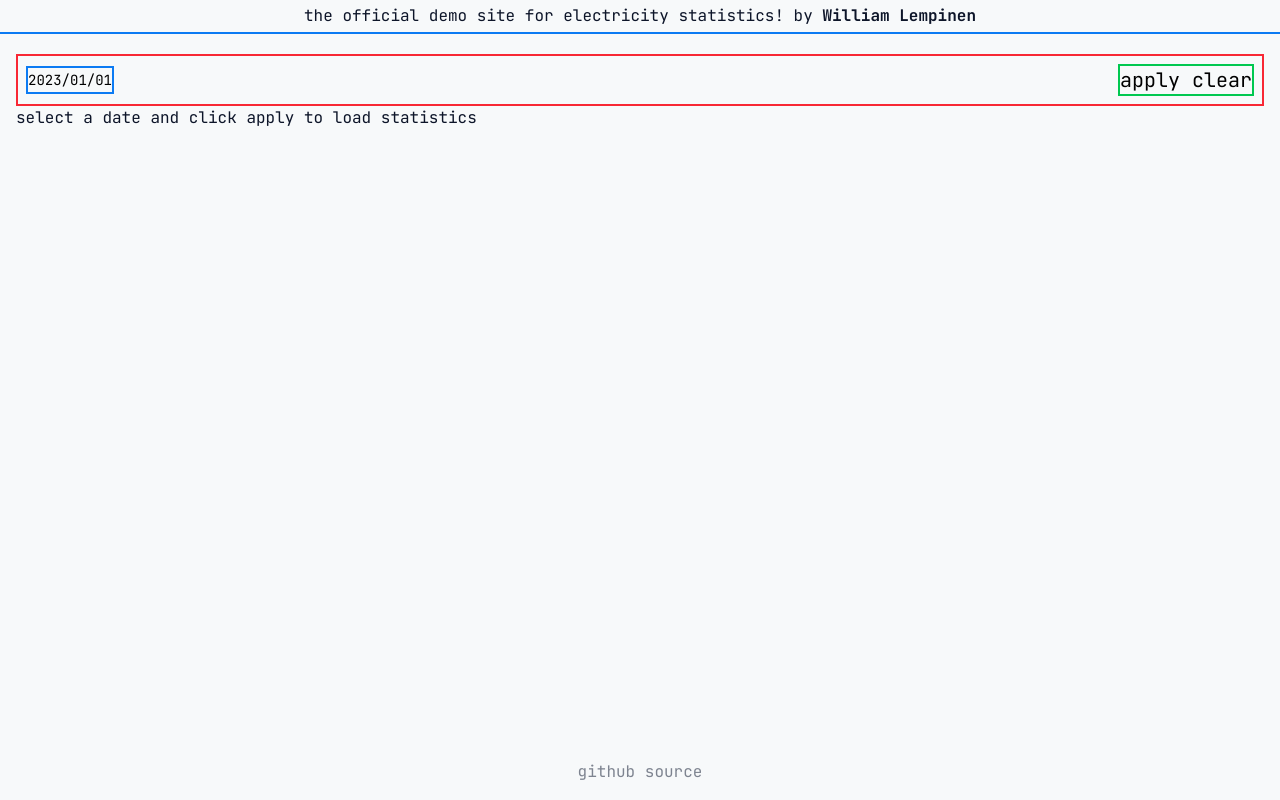
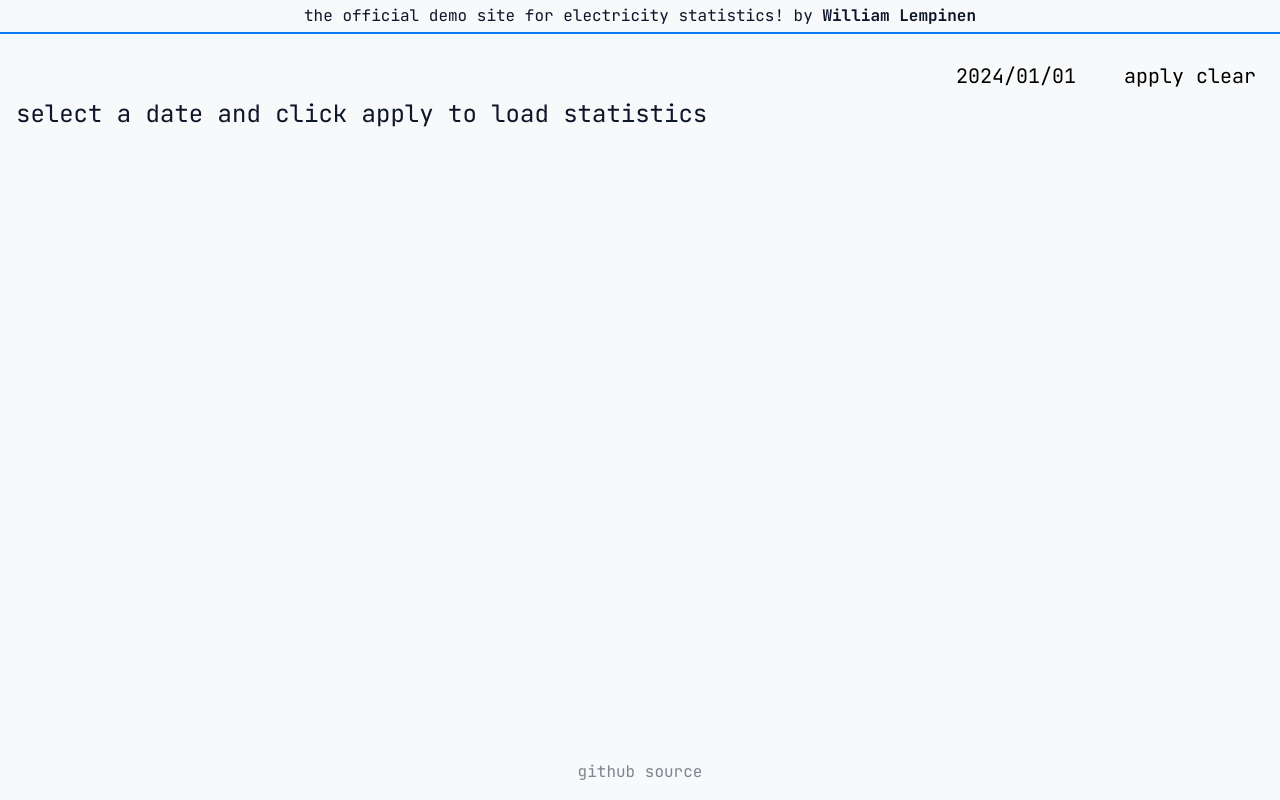
Before and after one commit to williamlempinen/kilowatch, a React (Vite) app in the folder kw-web/: page /statistics in a window 1280 px wide. Before the commit this address led to /. Built offline with nearby package versions, Linux system fonts and the light colour scheme; a web font is replaced by a local one.

Commit message:
kw-web: errorboundary

```diff
--- a/kw-web/src/App.tsx
+++ b/kw-web/src/App.tsx
@@ -4,17 +4,20 @@ import { BrowserRouter, Navigate, Route, Routes } from 'react-router'
 import { ReactQueryDevtools } from '@tanstack/react-query-devtools/production'
 import { QueryClientProvider } from '@tanstack/react-query'
 import { queryClient } from './queryClient.ts'
+import ErrorBoundary from './components/error-boundary.tsx'
 
 function App() {
     return (
         <QueryClientProvider client={queryClient}>
             <BrowserRouter>
-                <Layout>
-                    <Routes>
-                        <Route path={'/'} element={<Statistics />} />
-                        <Route path="/*" element={<Navigate to={'/'} replace />} />
-                    </Routes>
-                </Layout>
+                <ErrorBoundary>
+                    <Layout>
+                        <Routes>
+                            <Route path={'/statistics'} element={<Statistics />} />
+                            <Route path="/*" element={<Navigate to={'/statistics'} replace />} />
+                        </Routes>
+                    </Layout>
+                </ErrorBoundary>
             </BrowserRouter>
             <ReactQueryDevtools initialIsOpen={false} />
         </QueryClientProvider>
--- a/kw-web/src/api.ts
+++ b/kw-web/src/api.ts
@@ -1,8 +1,20 @@
 import { API_BASE } from './constants.ts'
 
-class ApiError extends Error {
-    constructor(message: string) {
+export interface ApiErrorBody {
+    timestamp: string
+    status: string
+    message: string
+}
+
+export class ApiError extends Error {
+    readonly status: number
+    readonly body: ApiErrorBody | null
+
+    constructor(message: string, status: number, body: ApiErrorBody | null = null) {
         super(message)
+        this.name = 'ApiError'
+        this.status = status
+        this.body = body
     }
 }
 
@@ -62,7 +74,13 @@ async function apiFetch<T>(
     })
 
     if (!response.ok) {
-        throw new ApiError(`Request to ${path} failed: ${response.status} ${response.statusText}`)
+        let body: ApiErrorBody | null = null
+        try {
+            body = await response.json()
+        } catch {
+            /* empty */
+        }
+        throw new ApiError(body?.message ?? response.statusText, response.status, body)
     }
 
     return (await response.json()) as T
--- a/kw-web/src/components/datepicker.tsx
+++ b/kw-web/src/components/datepicker.tsx
@@ -15,24 +15,22 @@ function ChartDatePicker({ disabled, selectedDate, onDateChange }: ChartDatePick
         <button
             type="button"
             disabled={disabled}
-            className="flex w-full items-center justify-center hover:underline hover:underline-offset-4"
+            className="flex w-full items-center justify-center"
         >
             {!selectedDate && <span className="text-md">select date</span>}
             {selectedDate && (
-                <span className="md:text-md text-sm">{toDayParam(selectedDate, true)}</span>
+                <span className="md:text-md text-xl">{toDayParam(selectedDate, true)}</span>
             )}
         </button>
     )
 
     return (
-        <div className="flex w-full flex-col">
         <DatePicker
             disabled={disabled}
             selected={selectedDate}
             onChange={(date: Date | null) => onDateChange(date)}
             customInput={customInput}
         />
-        </div>
     )
 }
 
--- /dev/null
+++ b/kw-web/src/components/error-boundary.tsx
@@ -0,0 +1,44 @@
+import { Component, type ErrorInfo, type ReactNode } from 'react'
+import ErrorTypography from './error.tsx'
+
+interface ErrorBoundaryProps {
+    children: ReactNode
+}
+
+interface ErrorBoundaryState {
+    hasError: boolean
+}
+
+class ErrorBoundary extends Component<ErrorBoundaryProps, ErrorBoundaryState> {
+    state: ErrorBoundaryState = { hasError: false }
+
+    static getDerivedStateFromError(): ErrorBoundaryState {
+        return { hasError: true }
+    }
+
+    componentDidCatch(error: Error, info: ErrorInfo) {
+        console.error('Uncaught error in component tree:', error, info)
+    }
+
+    private handleReset = () => {
+        this.setState({ hasError: false })
+        window.location.assign('/statistics')
+    }
+
+    render() {
+        if (this.state.hasError) {
+            return (
+                <div className="flex min-h-[60vh] items-center justify-center">
+                    <ErrorTypography
+                        message="something went wrong, please try again"
+                        action={this.handleReset}
+                    />
+                </div>
+            )
+        }
+
+        return this.props.children
+    }
+}
+
+export default ErrorBoundary
--- a/kw-web/src/constants.ts
+++ b/kw-web/src/constants.ts
@@ -4,7 +4,7 @@ export const DURATION_5_MIN = 1000 * 60 * 5
 
 export const API_BASE = '/api'
 
-export const DEFAULT_DATE = new Date('2023-01-01T00:00:00')
+export const DEFAULT_DATE = new Date('2024-01-01T00:00:00')
 
 export const PRODUCTION_COLOR = '#0c7bf3'
 export const PRICE_COLOR = '#c8b800'
--- a/kw-web/src/features/chart/chart-filters.tsx
+++ b/kw-web/src/features/chart/chart-filters.tsx
@@ -18,11 +18,9 @@ function Filters({
     onClearFilters
 }: FiltersProps) {
     return (
-        <div className="flex flex-col items-center justify-between gap-3 border-2 border-E1 p-2 sm:flex-row">
-            <div className="flex items-center gap-3 border-2 border-P1">
-                <ChartDatePicker selectedDate={selectedDate} onDateChange={onDateChange} />
-            </div>
-            <div className="flex flex-col gap-3 border-2 border-S1 sm:flex-row">
+        <div className="flex flex-col items-center justify-end gap-12 p-2 sm:flex-row">
+            <ChartDatePicker selectedDate={selectedDate} onDateChange={onDateChange} />
+            <div className="flex flex-col gap-3 sm:flex-row">
                 <button disabled={disableApply} onClick={onApplyFilters}>
                     apply
                 </button>
--- a/kw-web/src/pages/statistics.tsx
+++ b/kw-web/src/pages/statistics.tsx
@@ -3,9 +3,9 @@ import { useSearchParams } from 'react-router'
 import { useQuery } from '@tanstack/react-query'
 import Filters from '../features/chart/chart-filters.tsx'
 import { DEFAULT_DATE } from '../constants.ts'
-import { toDayParam } from '../utils.ts'
+import { toDayParam, parseDayParam } from '../utils.ts'
 import ElectricityChart from '../features/chart/chart.tsx'
-import { fetchDayDetail } from '../api.ts'
+import { ApiError, fetchDayDetail } from '../api.ts'
 import ElectricityDetails from '../features/chart/details.tsx'
 import DetailTable from '../features/table/table.tsx'
 import Loading from '../components/loading.tsx'
@@ -17,21 +17,22 @@ function Statistics() {
     const dayParam = searchParams.get('day')
 
     const [selectedDate, setSelectedDate] = useState<Date | null>(
-        dayParam ? new Date(`${dayParam}T00:00:00`) : DEFAULT_DATE
+        parseDayParam(dayParam) ?? DEFAULT_DATE
     )
 
     const {
         data: dayDetail,
         isFetching,
-        isError
+        isError,
+        error
     } = useQuery({
         queryKey: ['day-details', dayParam],
-        queryFn: ({ signal }) => fetchDayDetail(dayParam ?? '', signal),
+        queryFn: ({ signal }) => fetchDayDetail(dayParam ?? toDayParam(DEFAULT_DATE), signal),
         enabled: !!dayParam
     })
 
     const shiftDay = (delta: number) => {
-        const base = dayParam ? new Date(`${dayParam}T00:00:00`) : (selectedDate ?? DEFAULT_DATE)
+        const base = parseDayParam(dayParam) ?? selectedDate ?? DEFAULT_DATE
         const nextDate = new Date(base)
         nextDate.setDate(nextDate.getDate() + delta)
 
@@ -59,7 +60,7 @@ function Statistics() {
     }
 
     return (
-        <div>
+        <>
             <Filters
                 disableApply={!selectedDate || toDayParam(selectedDate) === dayParam}
                 disableClear={!dayParam && !selectedDate}
@@ -69,11 +70,16 @@ function Statistics() {
                 onClearFilters={handleClearFilters}
             />
             <div>
-                {!dayParam && <p>select a date and click apply to load statistics</p>}
+                {!dayParam && (
+                    <p className="text-2xl">select a date and click apply to load statistics</p>
+                )}
                 {isFetching && <Loading height="10rem" />}
-                {isError && (
-                    <ErrorTypography message="error fetching data, please try again later" />
-                )}
+                {isError &&
+                    (error instanceof ApiError ? (
+                        <ErrorTypography message={error.message} />
+                    ) : (
+                        <ErrorTypography message="error fetching data, please try again later" />
+                    ))}
                 {isEmpty && <p>no data for {dayParam}</p>}
             </div>
             {dayParam && <DayPager {...pagerProps} />}
@@ -85,7 +91,7 @@ function Statistics() {
                     <DayPager {...pagerProps} />
                 </div>
             )}
-        </div>
+        </>
     )
 }
 
--- a/kw-web/src/queryClient.ts
+++ b/kw-web/src/queryClient.ts
@@ -6,8 +6,7 @@ export const queryClient = new QueryClient({
         queries: {
             staleTime: DURATION_5_MIN, // for the sake of exercise, mark the data as stale after 5min
             gcTime: DURATION_15_MIN, // keep old cache for 15min
-            refetchOnWindowFocus: false,
-            retry: 1
+            refetchOnWindowFocus: false
         }
     }
 })
--- a/kw-web/src/utils.ts
+++ b/kw-web/src/utils.ts
@@ -1,12 +1,24 @@
 /**
  * Format a Date as YYYY-MM-DD
  * isDatePicker option is currently only used to format the current date for datepicker rendering
+ * formatting it to: yyyy/MM/dd
  */
 export function toDayParam(date: Date, isDatePicker: boolean = false): string {
     const year = date.getFullYear()
     const month = String(date.getMonth() + 1).padStart(2, '0')
     const day = String(date.getDate()).padStart(2, '0')
     return isDatePicker ? `${year}/${month}/${day}` : `${year}-${month}-${day}`
+}
+
+/**
+ * Safely parse a `YYYY-MM-DD` day param into a Date.
+ * Returns null when the value is missing or not a valid date, so callers never pass an
+ * `Invalid Date` into components such as the date picker (which throws on formatting).
+ */
+export function parseDayParam(day: string | null): Date | null {
+    if (!day) return null
+    const date = new Date(`${day}T00:00:00`)
+    return Number.isNaN(date.getTime()) ? null : date
 }
 
 /**
--- a/kw-web/vite.config.ts
+++ b/kw-web/vite.config.ts
@@ -8,6 +8,7 @@ export default defineConfig(({ mode }) => {
     return {
         plugins: [react(), tailwindcss()],
         server: {
+            base: '/statistics',
             port: 3333,
             proxy: {
                 '/api': {
```
Lines whose indentation alone changed are shown as unchanged.
